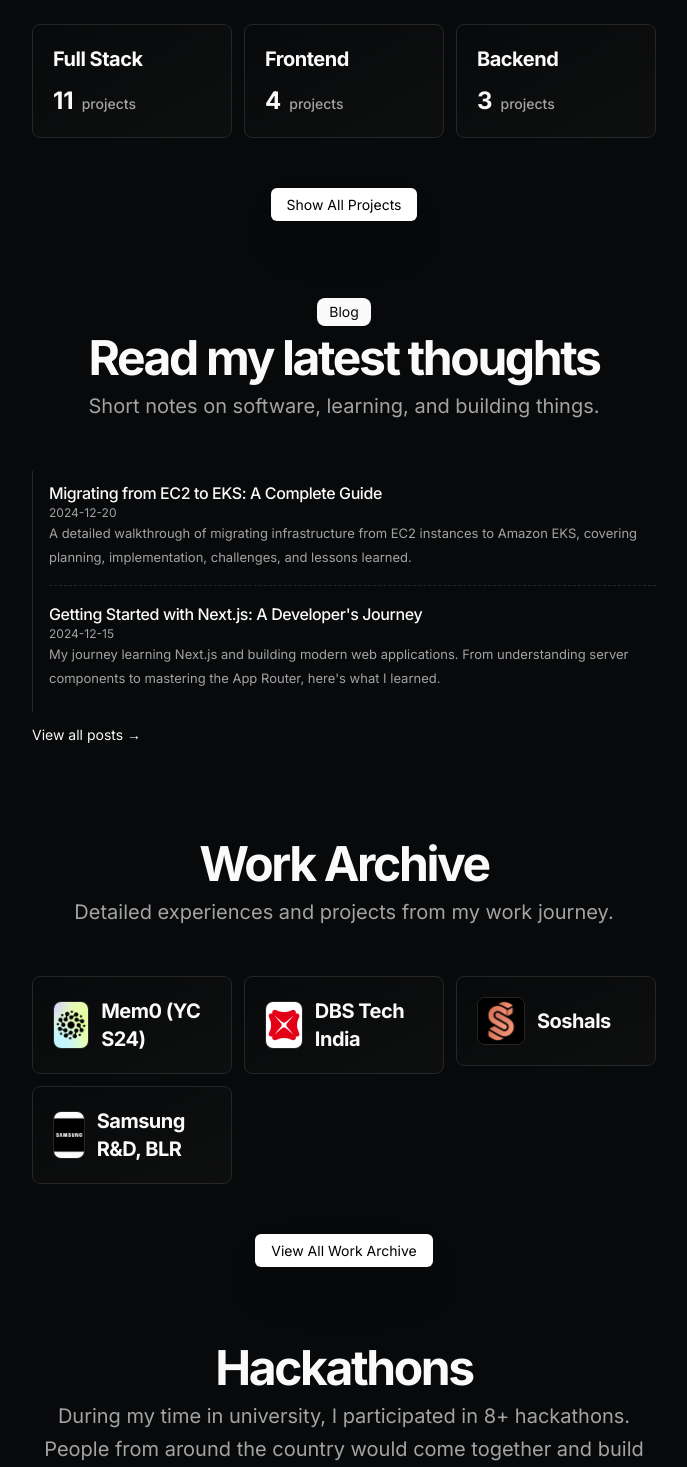
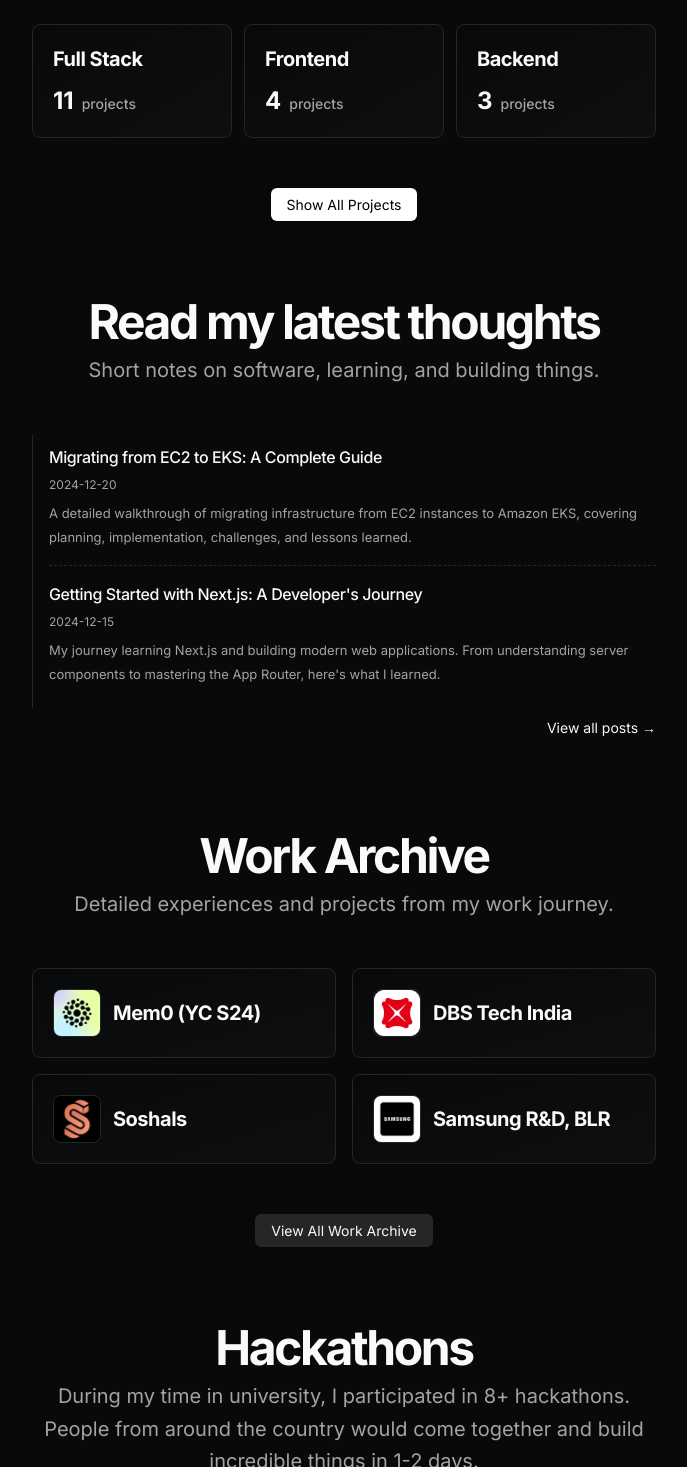
Before and after one commit to whysosaket/portfolio-v2, a Next.js app: page / in a window 1280 px wide. Shown: the part 1661-3128 px from the top of the page, without its empty margins (296-983 px from the left). Built offline with nearby package versions, Linux system fonts and the light colour scheme.

Commit message:
refactor: structure

```diff
--- a/src/app/page.tsx
+++ b/src/app/page.tsx
@@ -197,9 +197,6 @@
             <BlurFade delay={BLUR_FADE_DELAY * 11.5}>
               <div className="flex flex-col items-center justify-center space-y-4 text-center">
                 <div className="space-y-2">
-                  <div className="inline-block rounded-lg bg-foreground text-background px-3 py-1 text-sm">
-                    Blog
-                  </div>
                   <h2 className="text-3xl font-bold tracking-tighter sm:text-5xl">
                     Read my latest thoughts
                   </h2>
@@ -230,7 +227,7 @@
                 </div>
               </div>
             </BlurFade>
-            <div className="grid grid-cols-1 gap-3 sm:grid-cols-2 md:grid-cols-3 max-w-[1000px] mx-auto">
+            <div className="grid grid-cols-1 gap-4 sm:grid-cols-1 md:grid-cols-2 max-w-[1000px] mx-auto">
               {WORK_ARCHIVE_COMPANIES.map((company, id) => (
                 <BlurFade
                   key={company.slug}
@@ -252,7 +249,7 @@
               >
                 <Link
                   href="/work-archive"
-                  className="shadow-2xl bg-white text-black px-4 py-2 text-sm rounded-md hover:bg-gray-200 transition-colors"
+                  className="shadow-2xl bg-muted text-foreground px-4 py-2 text-sm rounded-md hover:bg-muted/80 transition-colors"
                 >
                   View All Work Archive
                 </Link>
--- a/src/components/blog-preview.tsx
+++ b/src/components/blog-preview.tsx
@@ -59,7 +59,7 @@
                   <span className="text-base font-medium tracking-tight leading-6">
                     {post.title}
                   </span>
-                  <span className="text-xs text-muted-foreground">
+                  <span className="text-xs text-muted-foreground my-2">
                     {post.publishedAt}
                   </span>
                   {post.summary && (
@@ -74,9 +74,11 @@
         </ul>
       )}
       <BlurFade delay={BLUR_FADE_DELAY * 2 + (posts?.length || 0) * 0.05}>
+        <div className="flex items-center justify-end">
         <Link href="/blog" className="text-sm text-primary underline-offset-4 hover:underline">
           View all posts →
         </Link>
+        </div>
       </BlurFade>
     </div>
   );
--- a/src/components/content-page.tsx
+++ b/src/components/content-page.tsx
@@ -15,9 +15,9 @@
   showEmptyState,
 }: ContentPageProps) {
   return (
-    <div className="w-full h-screen overflow-hidden flex gap-8 px-6">
+    <div className="w-full h-screen overflow-hidden flex gap-8 pr-6">
       {/* Fixed Sidebar */}
-      <aside className="hidden md:block w-64 flex-shrink-0 border-r pr-6 overflow-hidden">
+      <aside className="hidden md:block w-64 flex-shrink-0 border-r overflow-hidden">
         <div className="h-full overflow-y-auto overflow-x-hidden hide-scrollbar">
           <Suspense fallback={<div className="text-sm text-muted-foreground">Loading...</div>}>
             {showEmptyState && emptyStateType ? (
--- a/src/components/content-sidebar.tsx
+++ b/src/components/content-sidebar.tsx
@@ -77,17 +77,17 @@
   return (
     <div className="w-full md:w-64 flex-shrink-0 h-full overflow-y-auto overflow-x-hidden">
       {/* Back Button */}
-      <div className="mb-4 pb-4 border-b">
+      <div className="mb-4 py-4 px-3 border-b">
         <Link
           href="/"
-          className="flex items-center gap-2 text-sm text-muted-foreground hover:text-foreground transition-colors px-3 py-2 rounded-md hover:bg-muted"
+          className="flex items-center gap-2 text-sm text-muted-foreground hover:text-foreground transition-colors px-1 py-2 rounded-md hover:bg-muted"
         >
           <ArrowLeft className="h-4 w-4" />
           <span>Back to Home</span>
         </Link>
       </div>
 
-      <div className="space-y-6 pr-2">
+      <div className="space-y-6 px-4">
         {/* Favorites Section */}
         {favorites.length > 0 && (
           <div className="space-y-2">
```
